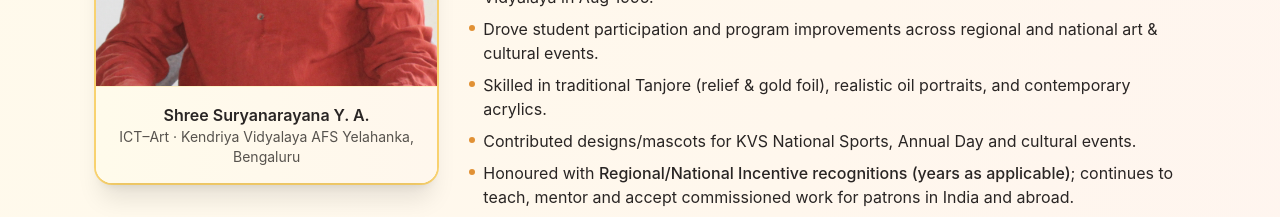
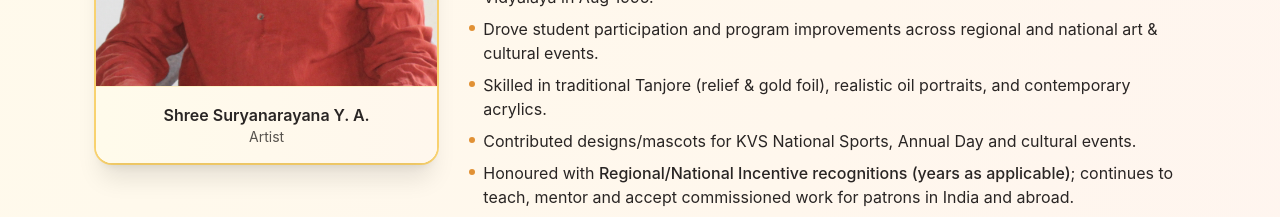
Before and after one commit to sreepriya1912/shree-art-site, a React (Vite) app: page / in a window 1280 px wide. Shown: the part 1320-1537 px from the top of the page. Built offline with nearby package versions, Linux system fonts and the light colour scheme.

Commit message:
Update AboutArtist.jsx

```diff
--- a/src/components/sections/AboutArtist.jsx
+++ b/src/components/sections/AboutArtist.jsx
@@ -40,8 +40,7 @@ export default function AboutArtist({
               <div className="p-4 bg-gradient-to-r from-amber-50 to-orange-50 border-t border-amber-100">
                 <p className="text-center font-semibold text-stone-800">{name}</p>
                 <p className="text-center text-sm text-stone-600">
-                  ICT–Art · {school}
-                </p>
+Artist                </p>
               </div>
             </div>
           </div>
```
